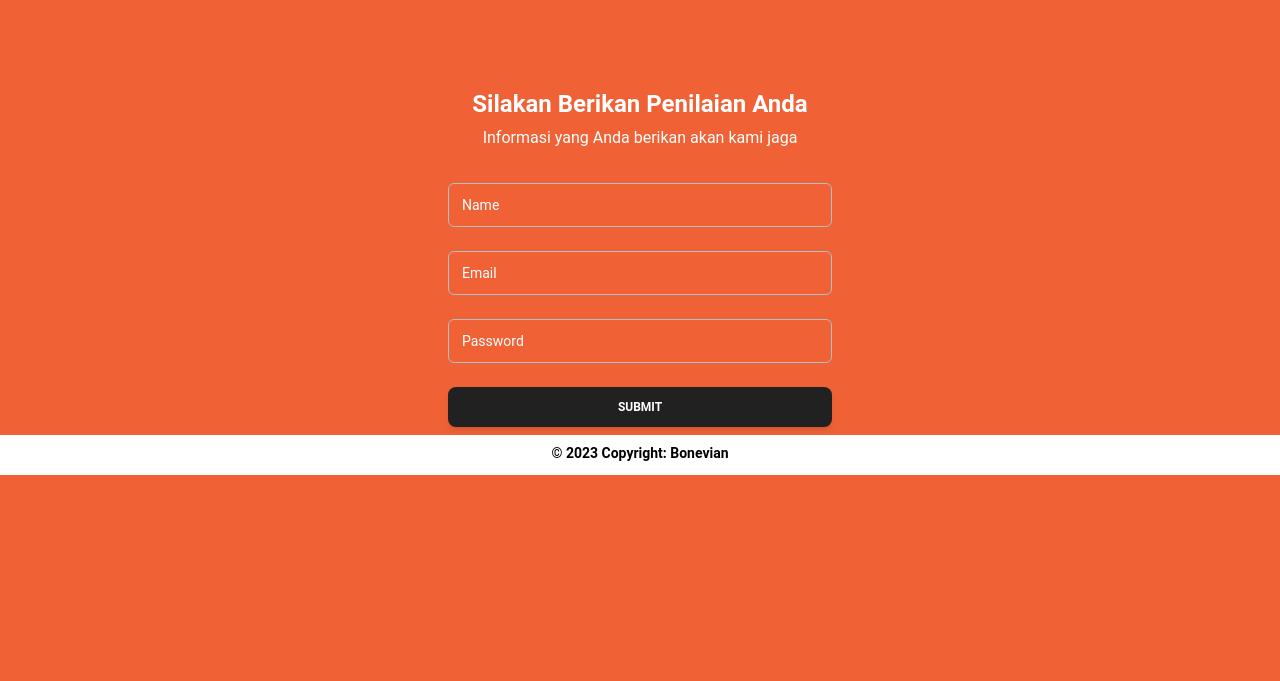
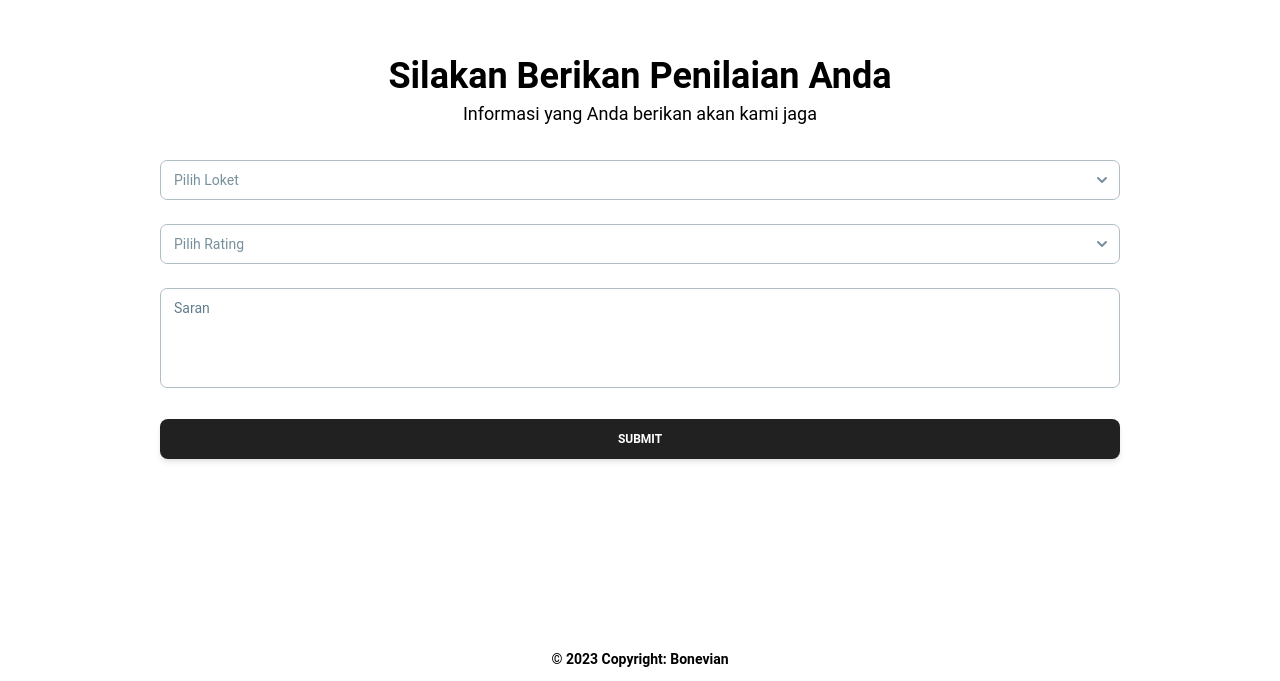
Before and after one commit to MuhammadNazhimMaulana/advice-app-customer, a JavaScript app: page /form in a window 1280 px wide. Shown: the part 119-800 px from the top of the page. Built offline with nearby package versions, Linux system fonts and the light colour scheme; the HTML template or start-up script is replaced by a standard one.

Commit message:
Adding Updates on Form

```diff
--- a/src/components/Footer.js
+++ b/src/components/Footer.js
@@ -1,6 +1,6 @@
 const Footer = () => {
     return (
-        <div className="h-10 bg-white text-center text-black">
+        <div className="mt-auto h-10 bg-white text-center text-black">
             <div className="mt-2 font-bold text-sm">© 2023 Copyright: Bonevian</div>
         </div>
     );
--- a/src/pages/Form.js
+++ b/src/pages/Form.js
@@ -1,8 +1,10 @@
 import {
     Card,
-    Input,
     Button,
     Typography,
+    Select,
+    Option,
+    Textarea
 } from "@material-tailwind/react";
 
 import Footer from '../components/Footer';
@@ -10,24 +12,38 @@ import Footer from '../components/Footer';
 const Form = () => {
     return (
         <div className="min-h-screen flex flex-col justify-center">
-            <Card color="transparent" shadow={false}>
-                <Typography variant="h4" color="white" className="text-center">
+            <Card color="transparent" shadow={false} className="mt-auto">
+                <Typography variant="h4" color="black" className="text-center md:text-3xl lg:text-4xl">
                     Silakan Berikan Penilaian Anda
                 </Typography>
-                <Typography color="white" className="mt-1 font-normal text-center">
+                <Typography color="black" className="mt-1 font-normal text-center md:text-md lg:text-lg">
                     Informasi yang Anda berikan akan kami jaga
                 </Typography>
-                <form className="mt-8 mb-2 w-80 max-w-screen-lg sm:w-96 mx-auto">
+                <form className="mt-8 mb-2 w-80 max-w-screen-lg md:w-[35rem] lg:w-[60rem] mx-auto">
                     <div className="mb-4 flex flex-col gap-6">
-                        <Input color="white" size="lg" label="Name" />
-                        <Input color="white" size="lg" label="Email" />
-                        <Input color="white" type="password" size="lg" label="Password" />
+
+                        {/* Select Option */}
+                        <Select variant="outlined" label="Pilih Loket">
+                            <Option>Budi</Option>
+                            <Option>Kemala</Option>
+                        </Select>
+
+                        {/* Rating */}
+                        <Select variant="outlined" label="Pilih Rating">
+                            <Option>1</Option>
+                            <Option>2</Option>
+                            <Option>3</Option>
+                            <Option>4</Option>
+                        </Select>
+
+                        {/* Advice */}
+                        <Textarea color="blue" variant="outlined" label="Saran" />
                     </div>
                     <Button className="mt-6" fullWidth>
                         Submit
                     </Button>
                 </form>
-                </Card>
+            </Card>
             <Footer />
         </div>
     );
--- a/tailwind.config.js
+++ b/tailwind.config.js
@@ -10,7 +10,7 @@ module.exports = withMT({
   theme: {
     extend: {
       colors:{
-        'primary': '#f06236',
+        'primary': '#ffff',
         'secondary': '#010101'
       },
     },
```
